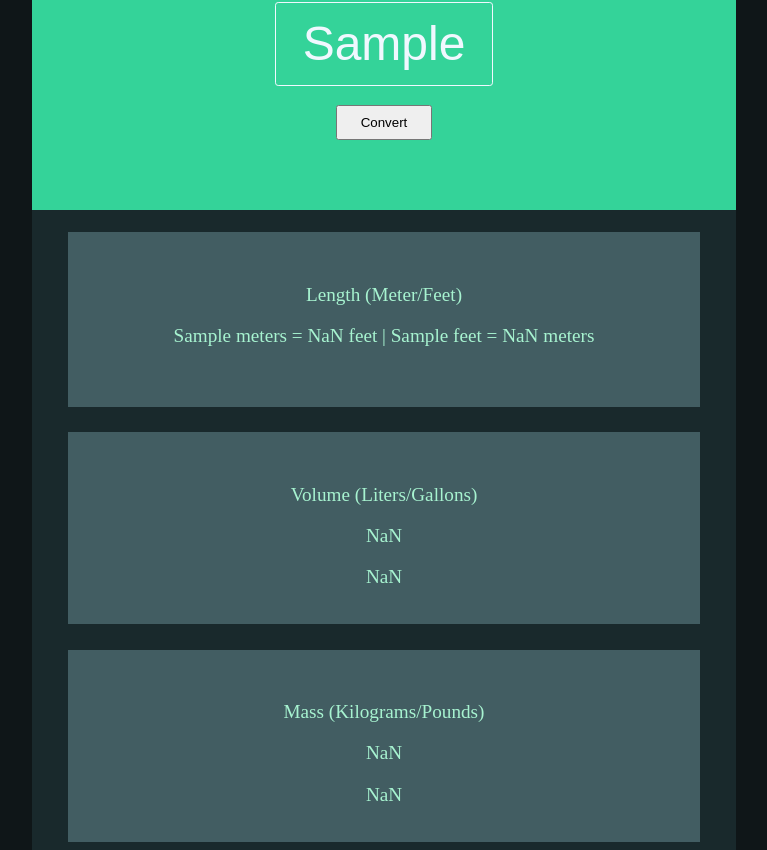
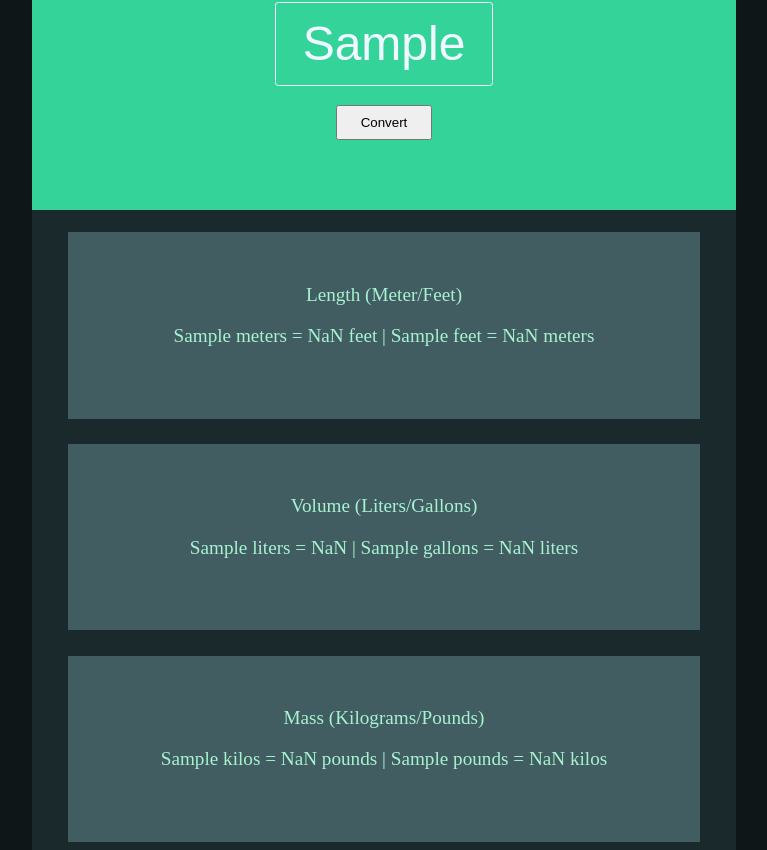
Before and after one commit to Bria9/UnitConverter, a plain HTML site: page index.html in a window 1280 px wide. Both pictures are taken after typing "Sample" into the empty fields and a click on the button "Convert". Shown: the part 78-928 px from the top of the page, without its empty margins (256-1023 px from the left). Drawn offline with Linux system fonts and the light colour scheme.

Commit message:
format volume/mass conversions, refactor code and update html

```diff
--- a/index.html
+++ b/index.html
@@ -1,17 +1,17 @@
 <!DOCTYPE html>
 <html lang="en">
   <head>
-    <meta charset="UTF-8">
-    <meta name="viewport" content="width=device-width, initial-scale=1.0">
+    <meta charset="UTF-8" />
+    <meta name="viewport" content="width=device-width, initial-scale=1.0" />
     <title>Unit Converter</title>
-    <link rel="stylesheet" href="style.css">
+    <link rel="stylesheet" href="style.css" />
   </head>
   <body>
     <div id="container" class="flex">
       <div id="head-ctn">
         <h1>Metric/Imperial Unit Conversion</h1>
         <div class="flex">
-        <input type="text" id="input">
+          <input type="text" id="input" />
           <button id="btn">Convert</button>
         </div>
       </div>
@@ -20,17 +20,14 @@
         <div id="sub-ctn1" class="lightbg">
           <p>Length (Meter/Feet)</p>
           <p id="length"></p>
-
         </div>
-        <div id="sub-ctn2"class="lightbg">
+        <div id="sub-ctn2" class="lightbg">
           <p>Volume (Liters/Gallons)</p>
-            <p id="liters">placeholder</p>
-            <p id="gallons">placeholder</p>
+          <p id="volume"></p>
         </div>
-        <div id="sub-ctn3"class="lightbg">
+        <div id="sub-ctn3" class="lightbg">
           <p>Mass (Kilograms/Pounds)</p>
-            <p id="kilos">placeholder</p>
-            <p id="lbs">placeholder</p>
+          <p id="mass"></p>
         </div>
       </div>
     </div>
--- a/index.js
+++ b/index.js
@@ -5,54 +5,51 @@
 1 kilogram = 2.204 pound
 */
 
-const feet = 3.2808
-const gallon = 3.78541
-const pound = 2.2046
+const feet = 3.2808;
+const gallon = 3.78541;
+const pound = 2.2046;
 
-const inputEl = document.getElementById("input")
-const buttonEL = document.getElementById("btn")
-const lengthEL = document.getElementById("length")
-const metersEl = document.getElementById("meters")
-const feetEl = document.getElementById("feet")
-const litersEl = document.getElementById("liters")
-const gallonsEl = document.getElementById("gallons")
-const kilosEl = document.getElementById("kilos")
-const lbsEl = document.getElementById("lbs")
+const inputEl = document.getElementById("input");
+const buttonEL = document.getElementById("btn");
 
+const lengthEL = document.getElementById("length");
+const metersEl = document.getElementById("meters");
+const feetEl = document.getElementById("feet");
 
- function length(){
-  const  meterResult = inputEl.value * feet
+const volumeEL = document.getElementById("volume");
+const litersEl = document.getElementById("liters");
+const gallonsEl = document.getElementById("gallons");
 
-    // metersEl.innerText = meterResult.toFixed(3)
+const massEl = document.getElementById("mass");
+const kilosEl = document.getElementById("kilos");
+const lbsEl = document.getElementById("lbs");
 
+function length() {
+  const meterResult = inputEl.value * feet;
+  const feetResult = inputEl.value / feet;
 
-    const feetResult = inputEl.value / feet
-    // feetEl.innerText = feetResult.toFixed(3)
-
-
-    lengthEL.innerHTML = `<p> ${inputEl.value} meters = ${meterResult.toFixed(3)} feet | ${inputEl.value} feet = ${feetResult.toFixed(3)} meters </p>`
+  lengthEL.innerHTML = `<p> ${inputEl.value} meters = ${meterResult.toFixed(3)}
+ feet | ${inputEl.value} feet = ${feetResult.toFixed(3)} meters </p>`;
 }
 
-function volume(){
-  const  litersResult = inputEl.value * gallon
-    litersEl.innerText = litersResult.toFixed(3)
-
-    gallonsResult = inputEl.value / gallon
-    gallonsEl.innerText = gallonsResult.toFixed(3)
+function volume() {
+  const litersResult = inputEl.value * gallon;
+  const gallonsResult = inputEl.value / gallon;
+  volumeEL.innerHTML = `<p> ${inputEl.value} liters = ${gallonsResult.toFixed(
+    3
+  )} | ${inputEl.value} gallons = ${litersResult.toFixed(3)} liters <p>`;
 }
 
-function mass(){
-  const  kilosResult = inputEl.value * pound
-    kilosEl.innerText = kilosResult.toFixed(3)
-
-  const  lbsResult = inputEl.value / pound
-    lbsEl.innerText = lbsResult.toFixed(3)
+function mass() {
+  const kilosResult = inputEl.value * pound;
+  const lbsResult = inputEl.value / pound;
+  massEl.innerHTML = `<p> ${inputEl.value} kilos = ${lbsResult.toFixed(
+    3
+  )} pounds | ${inputEl.value} pounds = ${kilosResult.toFixed(3)} kilos </p>`;
 }
 
-
-buttonEL.addEventListener("click", function(){
-    length()
-    volume()
-    mass()
-
-})
+buttonEL.addEventListener("click", function () {
+  length();
+  volume();
+  mass();
+});
```
Lines whose indentation alone changed are shown as unchanged.
